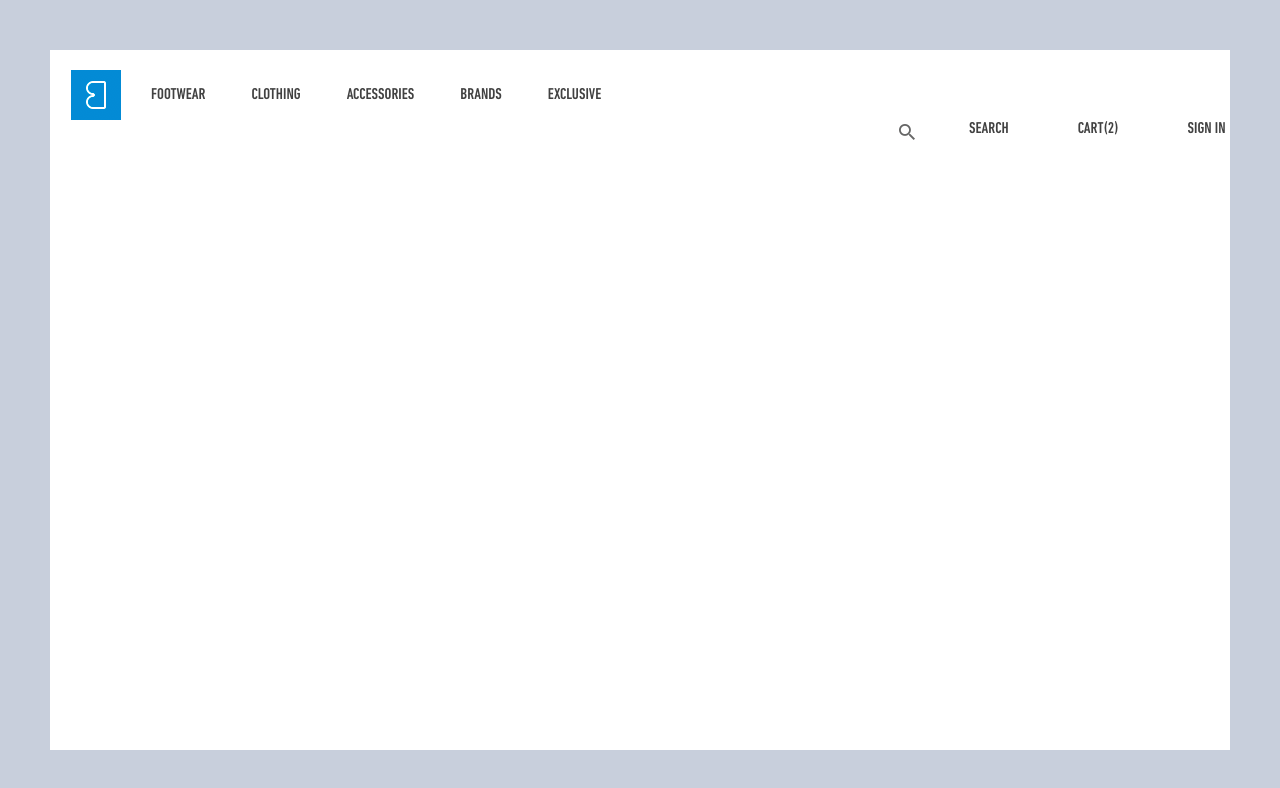
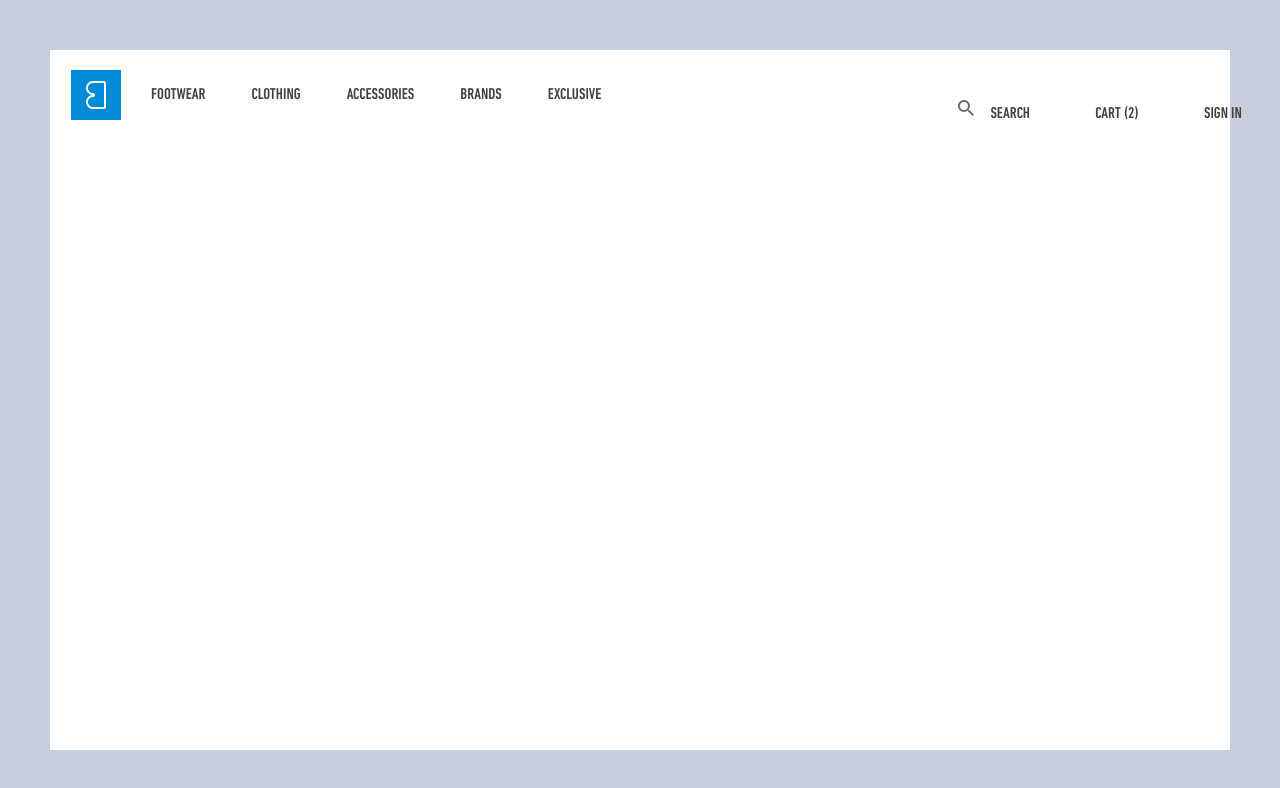
Before and after one commit to BrieucCaillot/Prototype-Nike, a plain HTML site: page index.html in a window 1280 px wide. Drawn offline with Linux system fonts and the light colour scheme.

Commit message:
Still on progress

```diff
--- a/css/style.css
+++ b/css/style.css
@@ -54,20 +54,16 @@ body{
 #header #rightheader {
 	color: #414141;
 	position: absolute;
-	top: 13%;
-	left: 70%;;
+	top: 10%;
+	left: 68%;;
 }
 
 #header #rightheader ul li {
 	list-style-type: none;
 	display: inline;
-	margin: 35px 33px;
+	margin: 6px 31px;
 }
 
-#header #rightheader ul:first-child {
-	background: url(../images/header/loupe.png) no-repeat;
-	postion: absolute;
-	top: 3%;
-	left: 71%;
-	height: 24px;
+#header #rightheader ul:first-child img {
+	padding: 0px 14px;
 }
--- a/index.html
+++ b/index.html
@@ -32,8 +32,8 @@
     		<div id="rightheader">
     			<nav>
     				<ul>
-    					<li>SEARCH</li>
-    					<li>CART(2)</li>
+    					<li><img src="images/header/loupe.png">SEARCH</li>
+    					<li>CART <span>(2)</span></li>
     					<li>SIGN IN</li>
     				</ul>
     			</nav>
```
